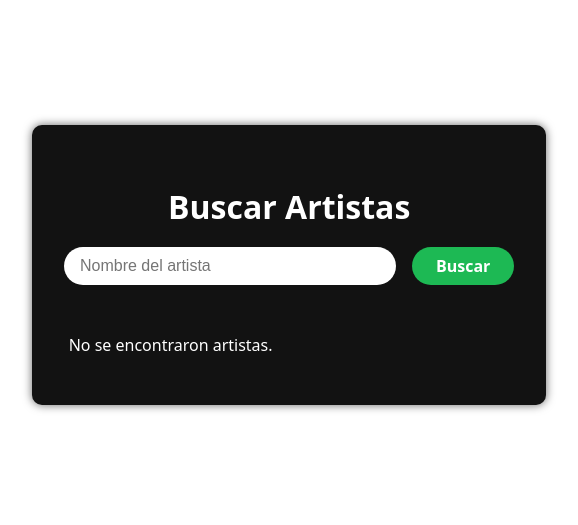
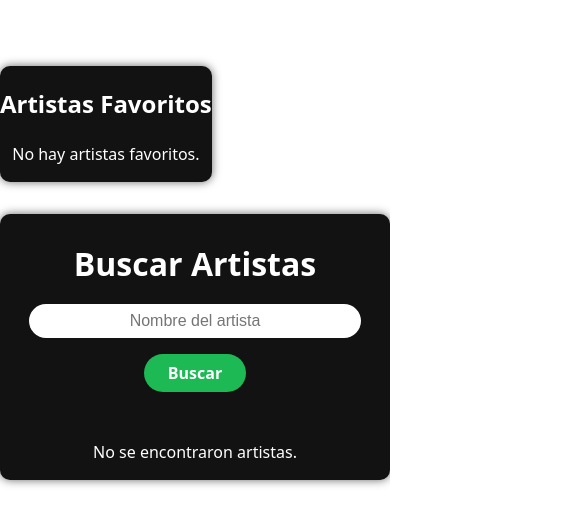
Before and after one commit to SLorenzatti12/TP3-Lorenzatti-Odetti, a React (Vite) app: page /Barrabusqueda in a window 390 px wide. Shown: the part 157-682 px from the top of the page, 578 px wide, since content can reach past the window. Built offline with nearby package versions, Linux system fonts and the light colour scheme.

Commit message:
Lo del commit anterior, no se que paso que no se subio todo.

```diff
--- a/src/components/Barrabusqueda.css
+++ /dev/null
@@ -1,72 +0,0 @@
-.busqueda-container {
-    max-width: 800px;
-    margin: 2rem auto;
-    padding: 2rem;
-    text-align: center;
-    background-color: #121212;
-    color: white;
-    border-radius: 10px;
-    box-shadow: 0 0 10px rgba(0, 0, 0, 0.6);
-  }
-
-  .busqueda-container h2 {
-    margin-bottom: 1rem;
-    font-size: 2rem;
-  }
-
-  .busqueda-container form {
-    display: flex;
-    justify-content: center;
-    gap: 1rem;
-    margin-bottom: 2rem;
-  }
-
-  .busqueda-container input {
-    padding: 0.5rem 1rem;
-    width: 300px;
-    border-radius: 20px;
-    border: none;
-    font-size: 1rem;
-  }
-
-  .busqueda-container button {
-    padding: 0.5rem 1.5rem;
-    border-radius: 20px;
-    background-color: #1db954;
-    color: white;
-    font-weight: bold;
-    border: none;
-    cursor: pointer;
-    transition: background-color 0.3s;
-  }
-
-  .busqueda-container button:hover {
-    background-color: #1aa34a;
-  }
-
-  .resultados-artistas {
-    display: grid;
-    grid-template-columns: repeat(auto-fill, minmax(150px, 1fr));
-    gap: 1.5rem;
-  }
-
-  .artista-card {
-    background-color: #282828;
-    border-radius: 10px;
-    padding: 1rem;
-    color: white;
-    cursor: pointer;
-    transition: transform 0.2s;
-    text-align: center;
-  }
-
-  .artista-card:hover {
-    transform: scale(1.05);
-    background-color: #333;
-  }
-
-  .artista-card img {
-    width: 100%;
-    border-radius: 50%;
-    margin-bottom: 0.5rem;
-  }
--- a/src/components/Barrabusqueda.jsx
+++ b/src/components/Barrabusqueda.jsx
@@ -1,14 +1,16 @@
 import React, { useState, useEffect } from "react";
 import axios from "axios";
-import './Barrabusqueda.css'
+import '../styles/Barrabusqueda.css';
 import { useNavigate } from "react-router-dom";
 
 const Barrabusqueda = () => {
   const [token, setToken] = useState("");
   const [searchTerm, setSearchTerm] = useState("");
-  const [artists, setArtists] = useState([]);
+  const [artists, setArtists] = useState([]);   // Resultados de búsqueda
+  const [artistas, setArtistas] = useState([]); // Favoritos
   const navigate = useNavigate();
 
+  // Obtener token
   useEffect(() => {
     const clientId = localStorage.getItem("client_id");
     const clientSecret = localStorage.getItem("client_secret");
@@ -18,7 +20,6 @@ const Barrabusqueda = () => {
       return;
     }
 
-    // Configuración para obtener el token
     const authParams = new URLSearchParams();
     authParams.append("grant_type", "client_credentials");
 
@@ -29,13 +30,39 @@ const Barrabusqueda = () => {
           "Content-Type": "application/x-www-form-urlencoded",
         },
       })
-      .then((res) => {
-        setToken(res.data.access_token);
+      .then((res) => setToken(res.data.access_token))
+      .catch((err) => console.error("Error al obtener token", err));
+  }, []);
+
+  useEffect(() => {
+    const favoritos = JSON.parse(localStorage.getItem("favoritos")) || [];
+
+    if (favoritos.length === 0 || !token) {
+      setArtistas([]);
+      return;
+    }
+
+    Promise.all(
+      favoritos.map((id) =>
+        axios
+          .get(`https://api.spotify.com/v1/artists/${id}`, {
+            headers: {
+              Authorization: `Bearer ${token}`,
+            },
           })
+          .then((res) => res.data)
           .catch((err) => {
-        console.error("Error al obtener token", err);
-      });
-  }, []);
+            console.warn(`No se pudo cargar el artista con ID ${id}:`, err);
+            return null;
+          })
+      )
+    )
+      .then((data) => {
+        const filtrados = data.filter(Boolean);
+        setArtistas(filtrados);
+      })
+      .catch((err) => console.error("Error al obtener artistas favoritos:", err));
+  }, [token]);
 
   const handleSearch = (e) => {
     e.preventDefault();
@@ -51,15 +78,32 @@ const Barrabusqueda = () => {
           type: "artist",
         },
       })
-      .then((res) => {
-        setArtists(res.data.artists.items);
-      })
-      .catch((err) => {
-        console.error("Error en la búsqueda", err);
-      });
+      .then((res) => setArtists(res.data.artists.items))
+      .catch((err) => console.error("Error en la búsqueda", err));
   };
 
   return (
+    <section className="BusquedaPage">
+      <ul className="fav">
+        <h2>Artistas Favoritos</h2>
+        {artistas.length === 0 ? (
+          <p>No hay artistas favoritos.</p>
+        ) : (
+          artistas.map((artist) => (
+            <li
+              key={artist.id}
+              className="favorito-card"
+              onClick={() => navigate('/DatosArtistas', { state: { id: artist.id } })}
+            >
+              {artist.images?.[0] && (
+                <img src={artist.images[0].url} alt={artist.name} />
+              )}
+              <h4>{artist.name}</h4>
+            </li>
+          ))
+        )}
+      </ul>
+
       <div className="busqueda-container">
         <h2>Buscar Artistas</h2>
         <form onSubmit={handleSearch}>
@@ -72,15 +116,15 @@ const Barrabusqueda = () => {
           <button type="submit">Buscar</button>
         </form>
 
-      <div className="resultados-artistas">
-        {artists && artists.length > 0 ? (
+        <div className="resultados-artistas" style={{ display: artists.length > 0 ? "grid" : "flex", justifyContent: "center" }}>
+          {artists.length > 0 ? (
             artists.map((artist) => (
               <div
                 key={artist.id}
                 className="artista-card"
                 onClick={() => navigate('/DatosArtistas', { state: { id: artist.id } })}
               >
-              {artist.images && artist.images[0] && (
+                {artist.images?.[0] && (
                   <img src={artist.images[0].url} alt={artist.name} />
                 )}
                 <p>{artist.name}</p>
@@ -91,6 +135,7 @@ const Barrabusqueda = () => {
           )}
         </div>
       </div>
+    </section>
   );
 };
 
--- /dev/null
+++ b/src/styles/Barrabusqueda.css
@@ -0,0 +1,125 @@
+.BusquedaPage {
+  display: grid ;
+  gap: 1rem;
+  grid-template-columns: repeat(3, 1fr);
+  align-items: start;
+}
+
+.fav {
+  grid-column: 1/2;
+  list-style: none;
+  background-color: #121212;
+  color: white;
+  border-radius: 10px;
+  box-shadow: 0 0 10px rgba(0, 0, 0, 0.6);
+}
+
+.favorito-card {
+  display: flex;
+  align-items: center;
+  gap: 1rem;
+  margin-top: 1rem;
+}
+
+.favorito-card img {
+  width: 40px;
+  height: 40px;
+  border-radius: 5px;
+  object-fit: cover;
+}
+
+.busqueda-container {
+  padding: 2rem;
+  background-color: #121212;
+  color: white;
+  border-radius: 10px;
+  box-shadow: 0 0 10px rgba(0, 0, 0, 0.6);
+  text-align: center;
+}
+
+.busqueda-container h2 {
+  margin-bottom: 1rem;
+  font-size: 2rem;
+}
+
+.busqueda-container form {
+  display: flex;
+  justify-content: center;
+  align-items: center;
+  gap: 1rem;
+  margin-bottom: 2rem;
+  flex-wrap: wrap;
+}
+
+.busqueda-container input {
+  padding: 0.5rem 1rem;
+  width: 300px;
+  border-radius: 20px;
+  border: none;
+  font-size: 1rem;
+  text-align: center;
+}
+
+.busqueda-container button {
+  padding: 0.5rem 1.5rem;
+  border-radius: 20px;
+  background-color: #1db954;
+  color: white;
+  font-weight: bold;
+  border: none;
+  cursor: pointer;
+  transition: background-color 0.3s;
+}
+
+.busqueda-container button:hover {
+  background-color: #1aa34a;
+}
+
+.resultados-artistas {
+  display: grid;
+  grid-template-columns: repeat(auto-fill, minmax(150px, 1fr));
+  gap: 1.5rem;
+}
+
+.artista-card {
+  background-color: #282828;
+  border-radius: 10px;
+  padding: 1rem;
+  color: white;
+  cursor: pointer;
+  transition: transform 0.2s;
+  text-align: center;
+}
+
+.artista-card:hover {
+  transform: scale(1.05);
+  background-color: #333;
+}
+
+.artista-card img {
+  width: 100%;
+  aspect-ratio: 1/1;
+  object-fit: cover;
+  border-radius: 50%;
+  margin-bottom: 0.5rem;
+}
+
+@media (max-width: 600px) {
+  #root{
+    padding: 0px;
+  }
+  .BusquedaPage {
+    display: flex !important;
+    flex-direction: column;
+  }
+  .fav  {
+    padding: 0px;
+  }
+  .busqueda-container {
+    padding: 0px;
+    justify-items: center;
+  }
+  .resultados-artistas  {
+    width: 90%;
+  }
+}
--- a/src/styles/DatosAlbum.css
+++ b/src/styles/DatosAlbum.css
@@ -127,3 +127,14 @@
       padding: 0.6rem 0.9rem;
     }
   }
+
+
+.boton_fav  {
+    border-radius: 100%;
+    aspect-ratio: 1/1;
+  }
+
+.boton_fav:focus {
+
+      outline: none;
+  }
--- a/src/styles/DatosArtista.css
+++ b/src/styles/DatosArtista.css
@@ -1,3 +1,29 @@
+.datos-artista  {
+  display: flex;
+  flex-direction: column;
+  align-items: center;
+  justify-content: center;
+  background-color: #121212;
+  color: #f5f5f5;
+  padding: 2rem;
+  border-radius: 12px;
+  max-width: 800px;
+  margin: 2rem auto;
+  box-shadow: 0 0 15px rgba(0, 0, 0, 0.5);
+}
+
+.buttons-container  {
+  width: 80%;
+  display: flex;
+  flex-direction: row;
+  justify-content: space-between;
+}
+
+.boton_fav:focus {
+    border-radius: 50%;
+    outline: none;
+}
+
 section {
     display: flex;
     flex-direction: column;
@@ -5,7 +31,6 @@ section {
     justify-content: center;
   }
 
-  /* Imagen del artista */
   #img-artista {
     width: 25%;
     border-radius: 100%;
@@ -13,16 +38,14 @@ section {
     object-fit: cover;
   }
 
-  /* Grid de álbumes adaptativa */
   .albumes-grid {
     display: grid;
     grid-template-columns: repeat(2, 1fr);
     gap: 1rem;
     margin-top: 1rem;
-    width: 75%; /* más flexible en lugar de 60% */
+    width: 75%;
   }
 
-  /* Tarjeta de álbum */
   .album-card {
     background-color: transparent;
     border: 1px solid #ccc;
@@ -33,12 +56,10 @@ section {
     flex-direction: column;
   }
 
-  /* Efecto hover */
   .album-card:hover {
     transform: scale(1.03);
   }
 
-  /* Imagen del álbum */
   .album-card img {
     width: 100%;
     height: auto;
@@ -46,9 +67,20 @@ section {
     object-fit: cover;
   }
 
-  /* Texto del álbum responsivo */
   .album-card p {
     margin-top: 0.5rem;
     font-size: clamp(0.8rem, 2.5vw, 1.1rem);
     word-break: break-word;
   }
+
+  @media  (max-width: 600px)  {
+    #img-artista  {
+      width: 50%;
+    }
+    .volver-btn {
+      max-width: 35% !important;
+    }
+    .albumes-grid {
+      width: 100%;
+    }
+  }
```
Also changed, not shown: src/components/DatosAlbum.jsx (+32 -2 lines), src/components/DatosArtista.jsx (+45 -6 lines). Lines whose indentation alone changed are shown as unchanged.
